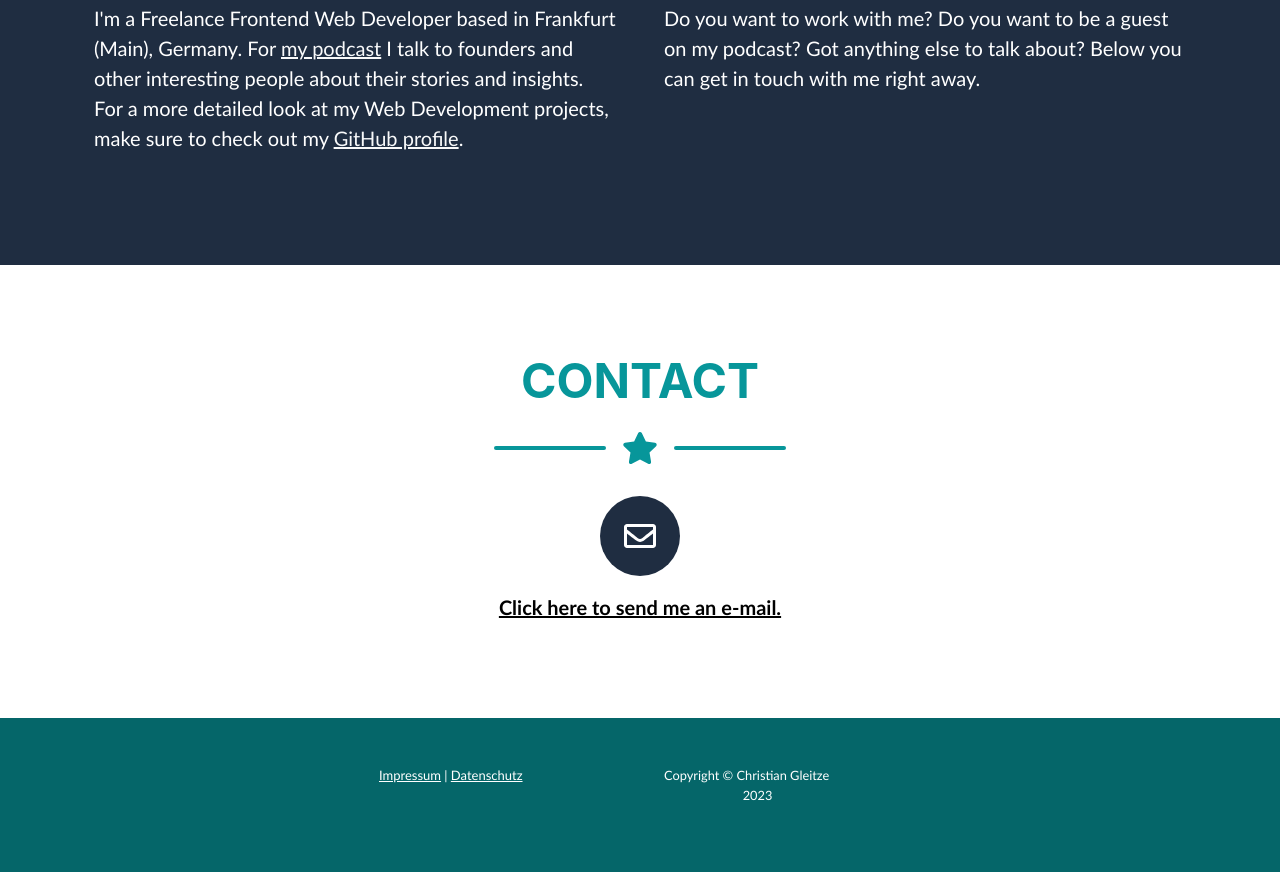
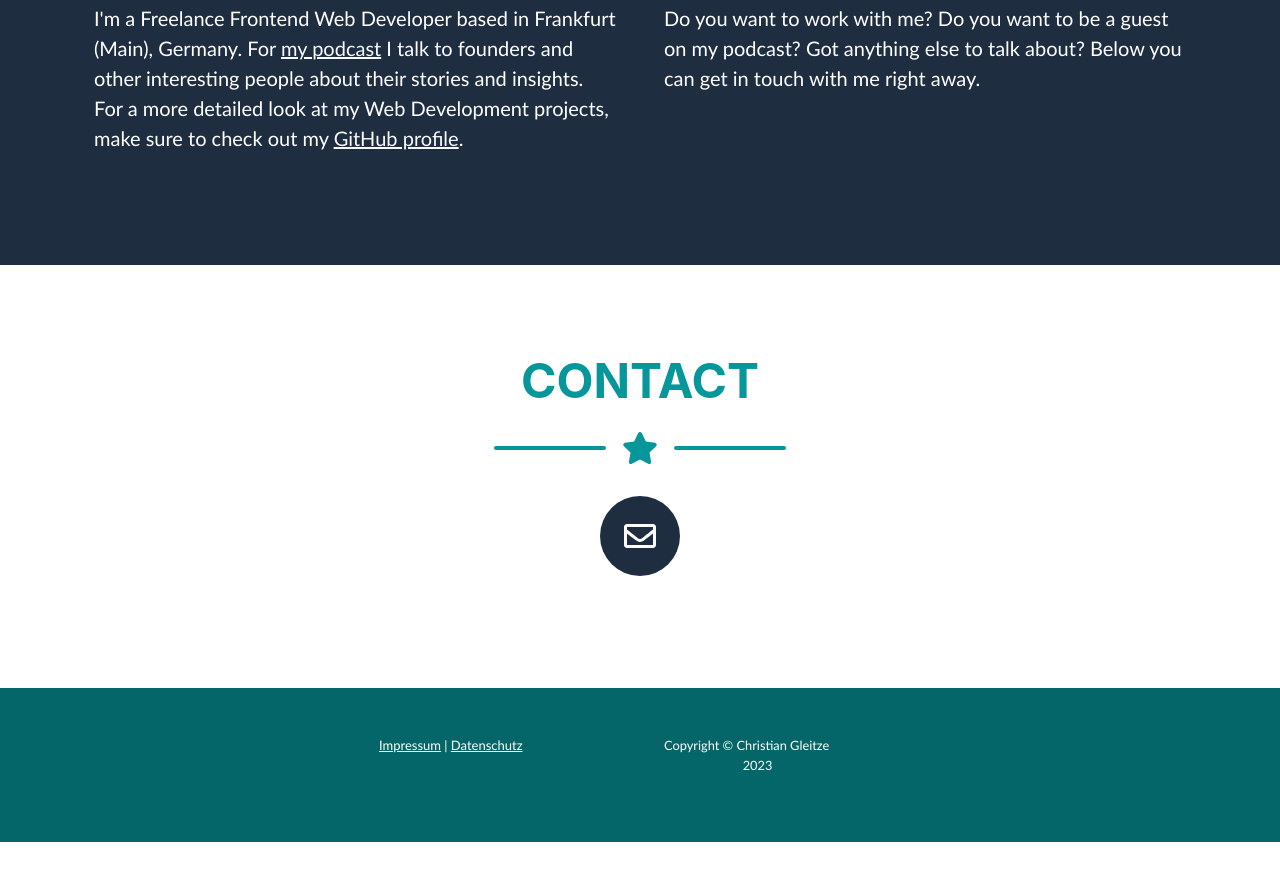
Before and after one commit to chrisgleitze/bootstrap-one-pager, a plain HTML site: page index.html in a window 1280 px wide. Shown: the part 1879-2751 px from the top of the page. After the commit the page ends 2721 px from the top, so only its background shows below. Drawn offline with nearby package versions, Linux system fonts and the light colour scheme; a web font is replaced by a local one.

Commit message:
removed mail address

```diff
--- a/index.html
+++ b/index.html
@@ -373,11 +373,6 @@
                 <div class="col-lg-4">
                     <div class="d-flex flex-column align-items-center">
                         <div class="icon-contact mb-3"><i class="far fa-envelope"></i></div>
-                        <a class="lead font-weight-bold"
-                            href="mailto:&#099;&#104;&#114;&#105;&#115;&#116;&#105;&#097;&#110;&#045;&#103;&#108;&#101;&#105;&#116;&#122;&#101;&#064;&#119;&#101;&#098;&#046;&#100;&#101;">Click
-                            here to send
-                            me an
-                            e-mail.</a>
                     </div>
                 </div>
             </div>
```
